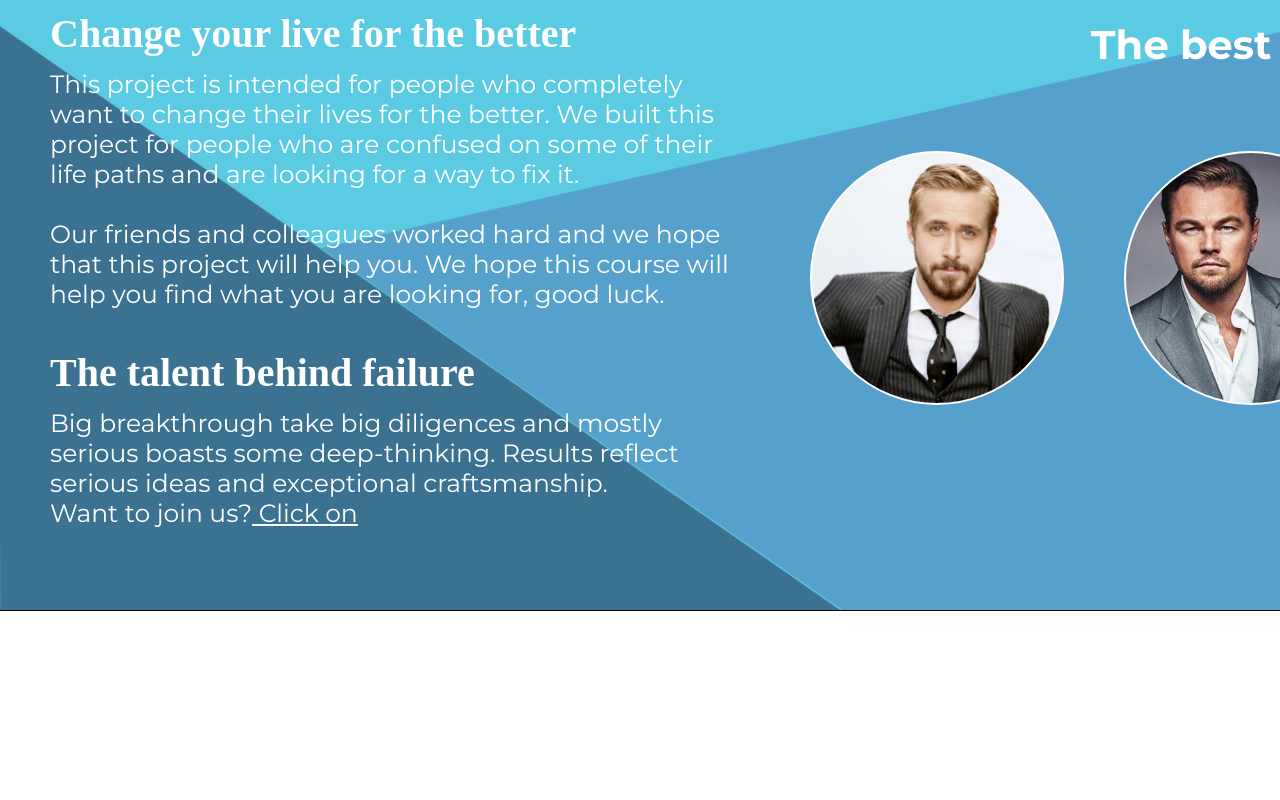
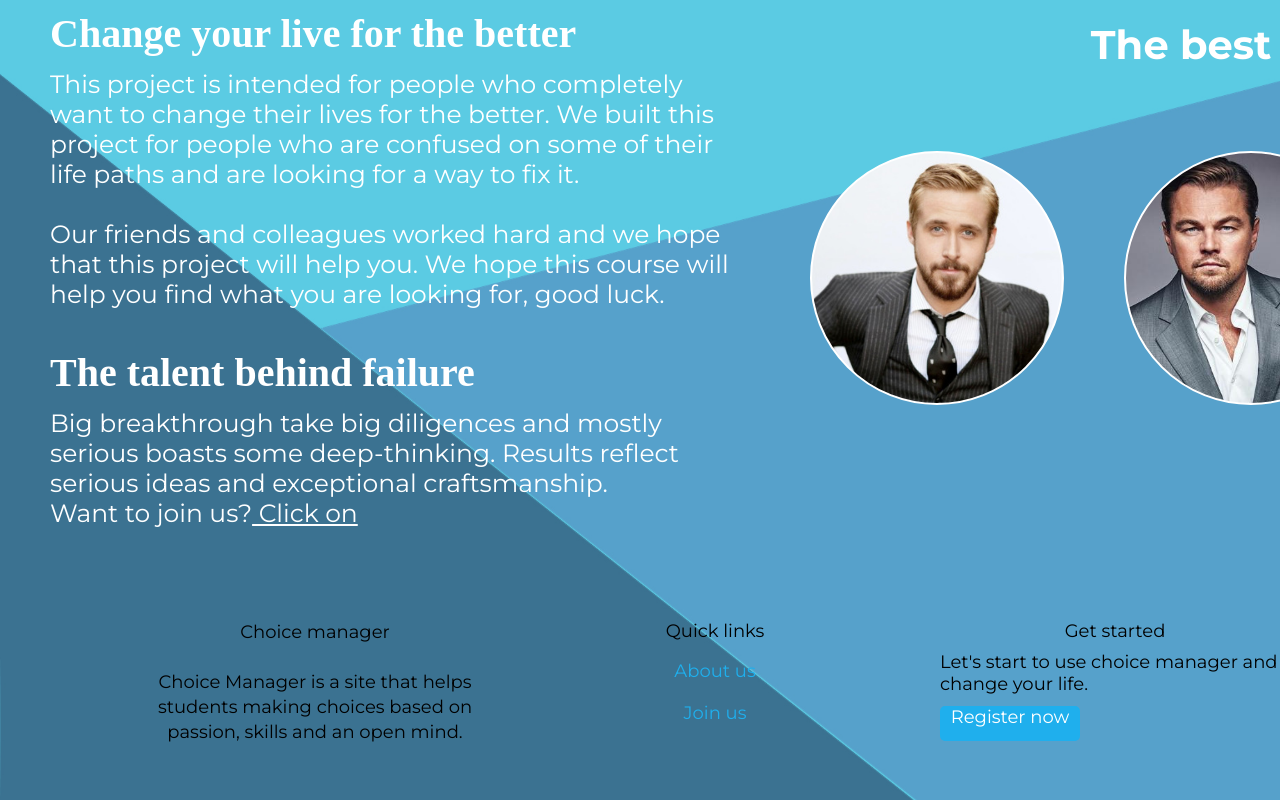
Before and after one commit to stanislavlebedyantsev/Choice-manager, a React (Create React App) app: page /about in a window 1280 px wide. Shown: the part 309-1109 px from the top of the page. Before the commit the page ends 970 px from the top, so only its background shows below. Built offline with nearby package versions, Linux system fonts and the light colour scheme.

Commit message:
Changes: Add footer

```diff
--- a/src/components/Footer/Footer.jsx
+++ b/src/components/Footer/Footer.jsx
@@ -4,8 +4,29 @@ import {NavLink} from "react-router-dom";
 
 function Footer(props) {
   return (
-    <div className={s.footer}>
-
+    <div>
+        <div  className={s.background}>
+            <div className={s.companyName}>
+                Choice manager <br/><br/>
+                Choice Manager is a site that helps students making choices based on passion, skills and an open mind.
+            </div>
+            <div className={s.quickLinks}>
+                Quick links
+                <NavLink to="/about" className={s.aboutUs}>About us</NavLink>
+                <NavLink to="/registration" className={s.aboutUs}>Join us</NavLink>
+            </div>
+            <div className={s.getStarted}>
+                Get started<br/>
+                <p className={s.getStartedP}>Let's start to use choice manager and change your life.</p>
+                <NavLink to={"/registration"} className={s.links}>Register now</NavLink>
+            </div>
+            <div className={s.contactUs}>
+                Contact us
+                <a href="" className={s.twitter}>Twitter</a>
+                <a href="" className={s.facebook}>Facebook</a>
+                <a href="" className={s.instagram}>Instagram</a>
+            </div>
+        </div>
     </div>
   );
 }
--- a/src/components/Footer/Footer.module.css
+++ b/src/components/Footer/Footer.module.css
@@ -1,6 +1,105 @@
-.footer{
-    border-top: 1px solid black;
-    font-size: 24px;
-    background: white;
-    height: 50px;
+
+.background{
+    margin-top: -10px;
+    height: 200px;
+    display: grid;
+    grid-template-rows: 100px;
+    grid-template-columns: 400px 400px 400px 400px;
+    margin-left: auto;
+    margin-right: auto;
 }
+
+.companyName{
+    text-align: center;
+    display: grid;
+    font-size: large;
+    font-family: 'Montserrat', sans-serif;
+    margin-top: 20px;
+    margin-left: 140px;
+    grid-row: 1;
+    grid-column: 1;
+    height: 150px;
+    width: 350px;
+    line-height: 25px;
+}
+
+.quickLinks{
+    display: grid;
+    grid-row: 1;
+    grid-column: 2;
+    margin-top: 20px;
+    margin-left: 140px;
+    font-size: large;
+    font-family: 'Montserrat', sans-serif;
+    text-align: center;
+    height: 150px;
+    width: 350px;
+}
+
+.contactUs{
+    display: grid;
+    grid-row: 1;
+    grid-column: 4;
+    margin-top: 20px;
+    margin-left: 140px;
+    height: 150px;
+    width: 350px;
+    font-size: large;
+    font-family: 'Montserrat', sans-serif;
+    text-align: center;
+}
+
+.getStarted{
+    display: grid;
+    grid-row: 1;
+    grid-column: 3;
+    font-size: large;
+    font-family: 'Montserrat', sans-serif;
+    margin-top: 20px;
+    margin-left: 140px;
+    height: 150px;
+    width: 350px;
+    text-align: center;
+}
+
+.aboutUs{
+    text-decoration: none;
+    margin-top: -25px;
+    color: #1fafed;
+}
+
+.getStartedP{
+    text-align: left;
+    margin-top: -20px;
+}
+
+.links {
+    height: 35px;
+    margin-top: -35px;
+    width: 140px;
+    text-decoration: none;
+    color: #ffffff;
+    background: #1fafed;
+    border-radius: 5px;
+    position: center;
+}
+.links:hover{
+    color: #ffffff;
+    background: #32b5ed;
+    box-shadow: 0 0 10px #1fafed;
+}
+.links:active{
+    color: #ffffff;
+}
+
+.twitter{
+    color: #1fafed;
+}
+
+.instagram{
+    color: #1fafed;
+}
+
+.facebook{
+    color: #1fafed;
+}
--- a/src/components/ProfilePage/Profile.jsx
+++ b/src/components/ProfilePage/Profile.jsx
@@ -8,6 +8,7 @@ import SlideMenuBtn from "./SlideMenuBtn/SlideMenuBtn";
 
 const Profile = (props) => {
     return (
+        <div>
         <div className={s.background}>
             <Header></Header>
             <div className={s.container}>
@@ -17,6 +18,8 @@ const Profile = (props) => {
                     <BottomRightInput/>
                 </div>
             </div>
+
+        </div>
             <Footer></Footer>
         </div>
     );
```
